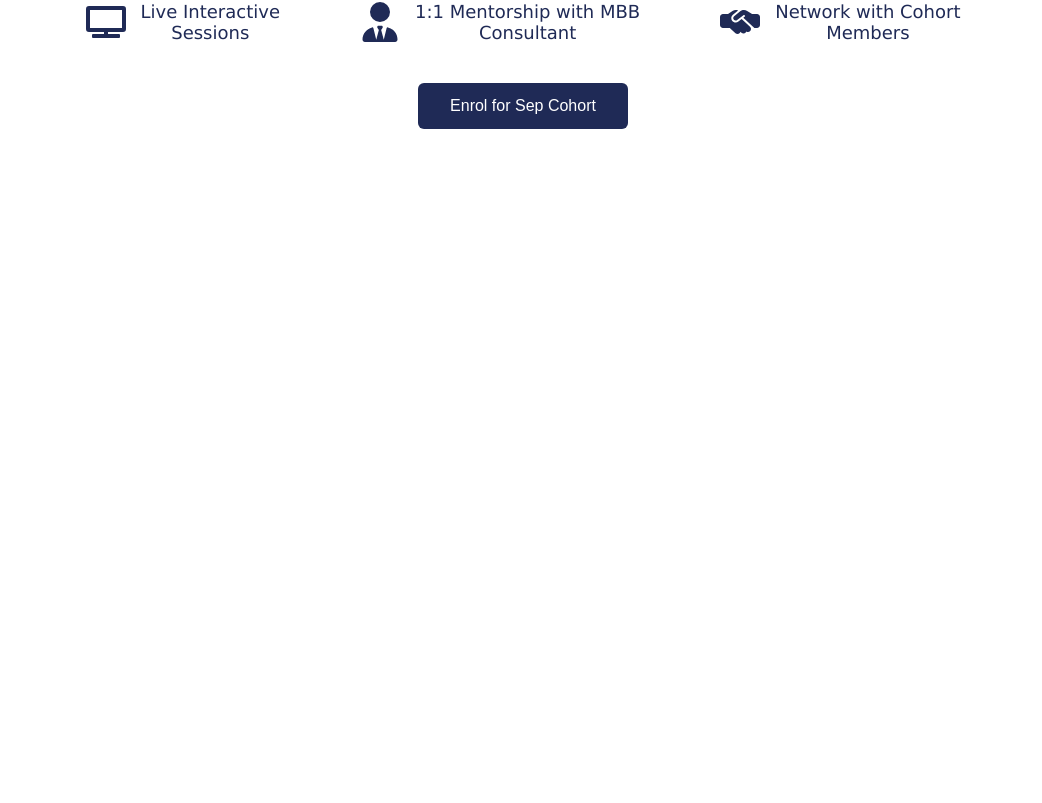
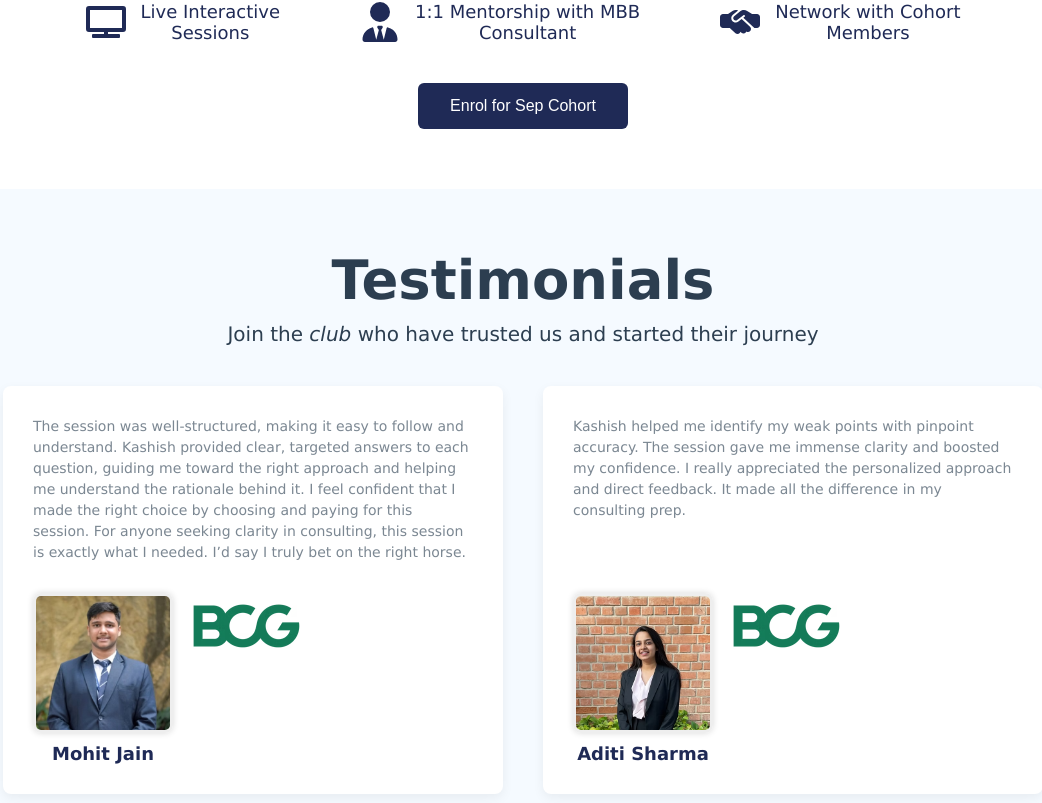
Before and after one commit to SatyamSingh432/grad-next, a React (Vite) app: page / in a window 1280 px wide. Shown: the part 1962-2765 px from the top of the page, without its empty margins (117-1159 px from the left). Before the commit the page ends 2151 px from the top, so only its background shows below. Built offline with nearby package versions, Linux system fonts and the light colour scheme.

Commit message:
feat: add testimonials

```diff
--- a/src/App.jsx
+++ b/src/App.jsx
@@ -3,6 +3,7 @@
 import Coaching from "./components/Coaching";
 import Stats from "./components/Stats";
 import CohortSection from "./components/CohortSection";
+import Testimonial from "./components/Testimonial";
 
 import "./App.css";
 
@@ -14,6 +15,7 @@
       <Coaching />
       <Stats />
       <CohortSection />
+      <Testimonial />
     </div>
   );
 }
--- /dev/null
+++ b/src/components/Testimonial.jsx
@@ -0,0 +1,56 @@
+import React from "react";
+import mohit from "../assets/mohit.avif";
+import aditi from "../assets/aditi.avif";
+import bcg from "../assets/BCG.avif";
+
+import "../styles/Testimonial.css";
+
+const testimonials = [
+  {
+    name: "Mohit Jain",
+    image: mohit,
+    companyLogo: bcg,
+    quote:
+      "The session was well-structured, making it easy to follow and understand. Kashish provided clear, targeted answers to each question, guiding me toward the right approach and helping me understand the rationale behind it. I feel confident that I made the right choice by choosing and paying for this session. For anyone seeking clarity in consulting, this session is exactly what I needed. I’d say I truly bet on the right horse.",
+  },
+  {
+    name: "Aditi Sharma",
+    image: aditi,
+    companyLogo: bcg,
+    quote:
+      "Kashish helped me identify my weak points with pinpoint accuracy. The session gave me immense clarity and boosted my confidence. I really appreciated the personalized approach and direct feedback. It made all the difference in my consulting prep.",
+  },
+];
+
+export default function Testimonial() {
+  return (
+    <section className="testimonial-wrapper">
+      <h2 className="testimonial-heading">Testimonials</h2>
+      <p className="testimonial-subheading">
+        Join the <i>club</i> who have trusted us and started their journey
+      </p>
+
+      <div className="testimonial-grid">
+        {testimonials.map((t, index) => (
+          <div className="testimonial-card" key={index}>
+            <div className="testimonial-text">
+              <p>{t.quote}</p>
+            </div>
+            <div className="testimonial-image-section">
+              <div className="person-cont">
+                <img src={t.image} alt={t.name} className="testimonial-image" />
+                <h3 className="testimonial-name">{t.name}</h3>
+              </div>
+
+              <img
+                src={t.companyLogo}
+                alt="Company Logo"
+                className="company-logo"
+              />
+            </div>
+          </div>
+        ))}
+      </div>
+    </section>
+  );
+}
--- /dev/null
+++ b/src/styles/Testimonial.css
@@ -0,0 +1,82 @@
+.testimonial-wrapper {
+  background-color: #f5faff;
+  text-align: center;
+  padding: 60px 20px;
+  font-family: "Lucida Sans", "Lucida Sans Regular", "Lucida Grande",
+    "Lucida Sans Unicode", Geneva, Verdana, sans-serif;
+}
+
+.testimonial-heading {
+  font-size: 3.4rem;
+  color: #2c3e50;
+  font-weight: bold;
+  margin-bottom: 10px;
+}
+
+.testimonial-subheading {
+  font-size: 20px;
+  color: #2c3e50;
+  margin-bottom: 40px;
+}
+
+.testimonial-grid {
+  display: flex;
+  justify-content: center;
+  gap: 40px;
+  flex-wrap: wrap;
+}
+
+.testimonial-card {
+  background: white;
+  border-radius: 8px;
+  padding: 30px;
+  display: flex;
+  flex-direction: column;
+  justify-content: space-between;
+  align-items: flex-start;
+  gap: 30px;
+  max-width: 500px;
+  width: 100%;
+  box-shadow: 0 4px 12px rgba(0, 0, 0, 0.06);
+  text-align: left;
+}
+
+.testimonial-image-section {
+  text-align: center;
+  max-width: 180px;
+  display: flex;
+  align-items: start;
+  gap: 20px;
+}
+
+.testimonial-image {
+  width: 140px;
+  height: auto;
+  border-radius: 8px;
+  border: 3px solid #eee;
+  box-shadow: 0 0 6px rgba(0, 0, 0, 0.15);
+}
+
+.testimonial-name {
+  font-size: 18px;
+  font-weight: bold;
+  margin-top: 10px;
+  color: #1f2a56;
+}
+
+.company-logo {
+  margin-top: 8px;
+  height: 50px;
+}
+
+.testimonial-text {
+  font-size: 14px;
+  color: #2c3e509f;
+  line-height: 1.5;
+  font-weight: 100;
+}
+
+.person-cont {
+  display: flex;
+  flex-direction: column;
+}
```
Also changed, not shown: src/assets/aditi.avif (added), src/assets/mohit.avif (added).
